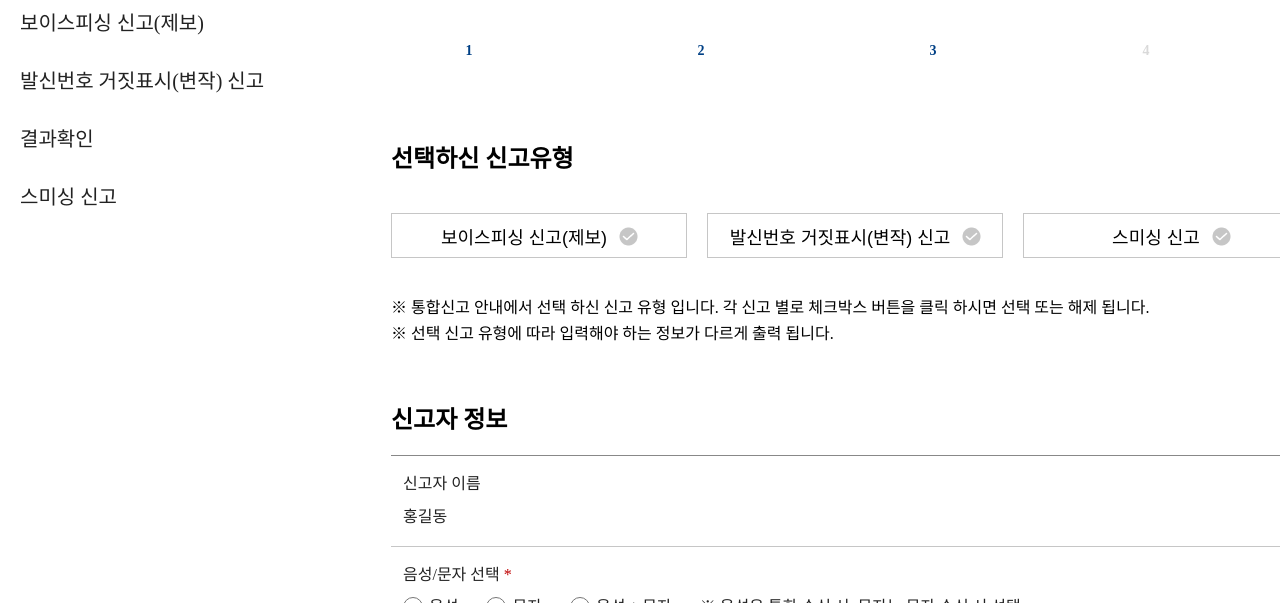
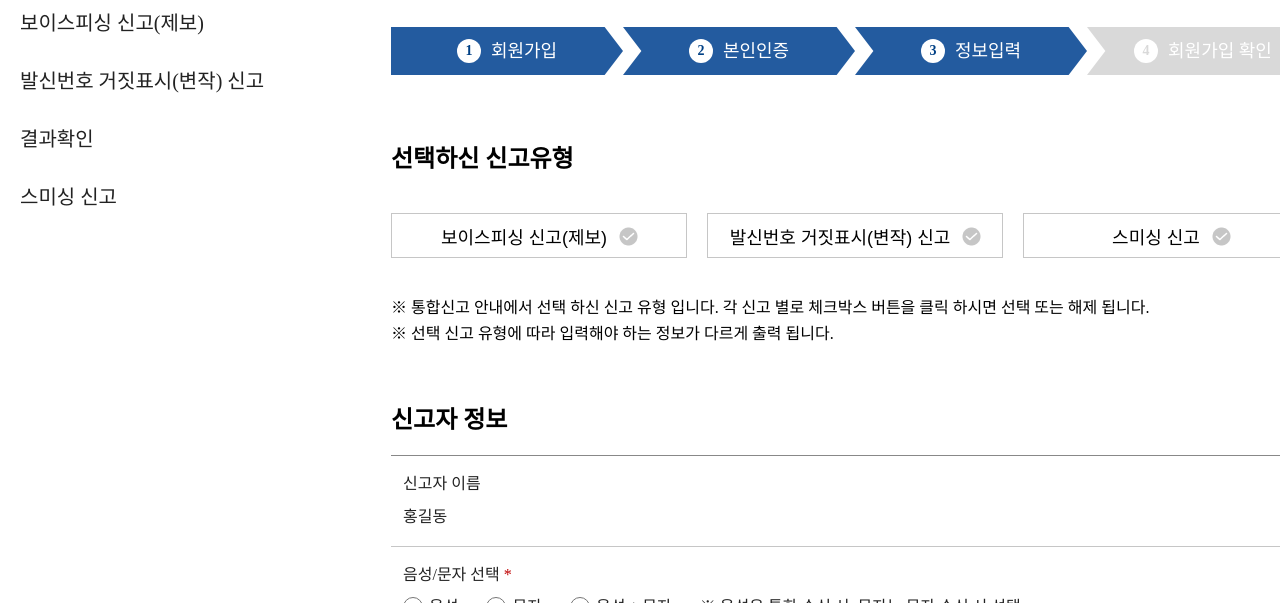
Before and after one commit to Youngwoo-Lim/submit1, a plain HTML site: page index.html in a window 1280 px wide. Shown: the part 497-1100 px from the top of the page. Drawn offline with Linux system fonts and the light colour scheme.

Commit message:
Update style.css

```diff
--- a/style.css
+++ b/style.css
@@ -487,19 +487,19 @@ aside ul li {
 }
 
 #one {
-    background-image: url('step1.png');
+    background-image: url('./img/step1.png');
 }
 
 #two {
-    background-image: url('step2.png');
+    background-image: url('./img/step2.png');
 }
 
 #three {
-    background-image: url('step3.png');
+    background-image: url('./img/step3.png');
 }
 
 #four {
-    background-image: url('step4.png');
+    background-image: url('./img/step4.png');
 }
 
 #four .circle {
```
